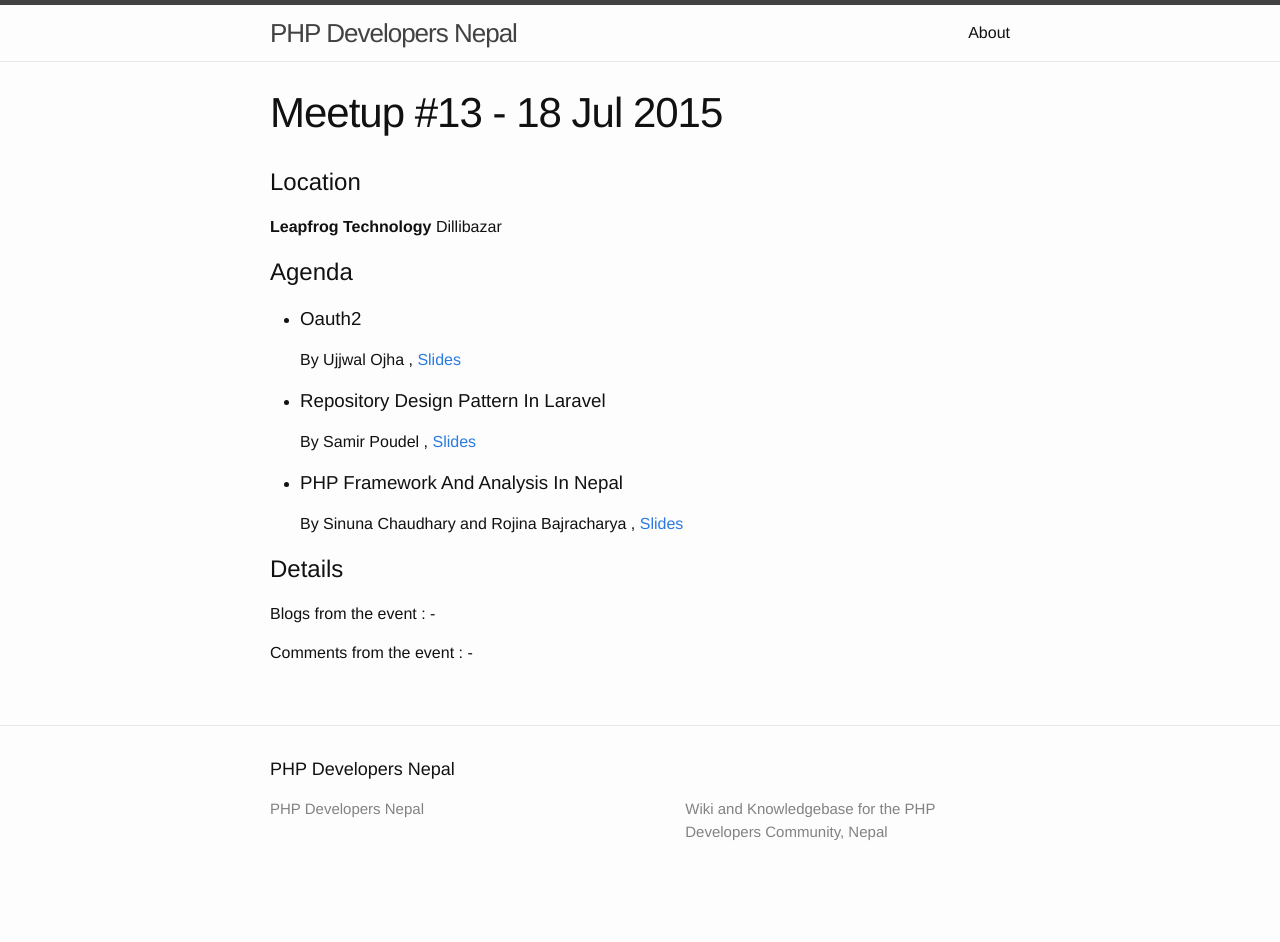
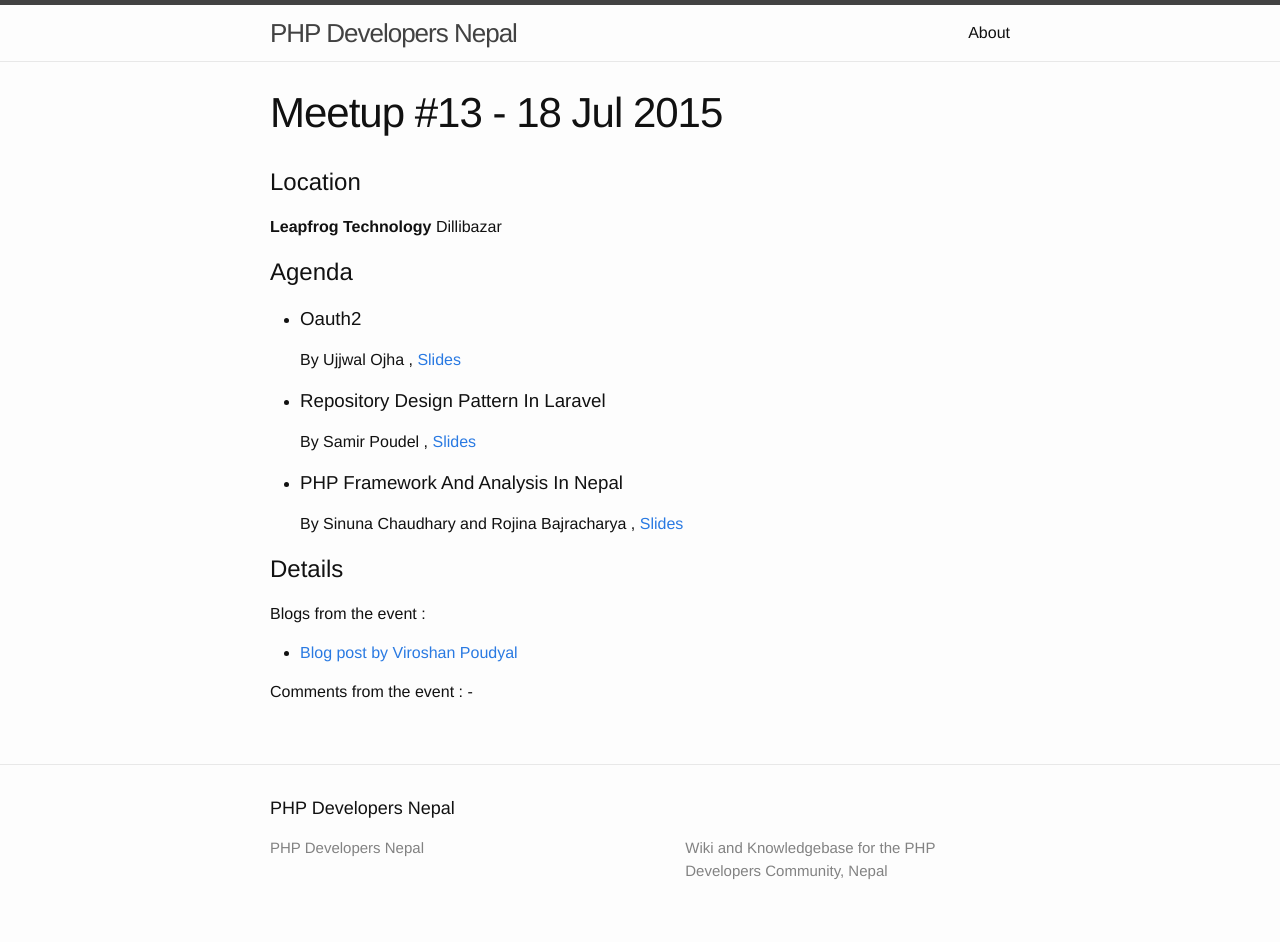
Before and after one commit to developers-nepal/php, a Jekyll site: the page built from _meetup/18-Jul-2015.md, in a window 1280 px wide. Built offline with Jekyll 4.4.1, drawn with Linux system fonts in a browser that asks for light colours; before the commit the page ends 903 px from its top, so only the background shows below that.

Commit message:
blog for php dev meetup #13 by Viroshan
- [x] added the link

```diff
--- a/_meetup/18-Jul-2015.md
+++ b/_meetup/18-Jul-2015.md
@@ -27,7 +27,7 @@ fb: "https://www.facebook.com/events/759391620784857/?ref=4&action_history=null"
 ---
 
 Blogs from the event :
-  -
+  - [Blog post by Viroshan Poudyal](http://bit.ly/1RMvKpI)
 
 Comments from the event :
   -
```
